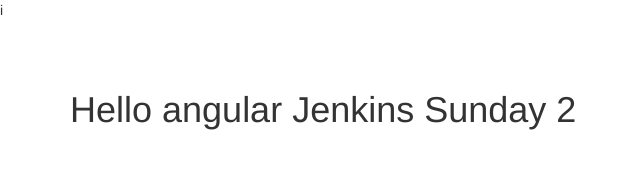
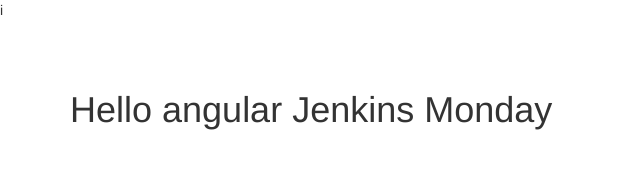
Before and after one commit to ahmnader/angularTestproject, an Angular app: page / in a window 1280 px wide. Shown: the top 180 px of the page, without its empty margins (0-640 px from the left). Built offline with nearby package versions, Linux system fonts and the light colour scheme.

Commit message:
Update app.component.html

```diff
--- a/src/app/app.component.html
+++ b/src/app/app.component.html
@@ -1,3 +1,3 @@
 <div class="container">
-  <h1>Hello angular Jenkins Sunday 2</h1>
+  <h1>Hello angular Jenkins Monday</h1>
 </div>
```
